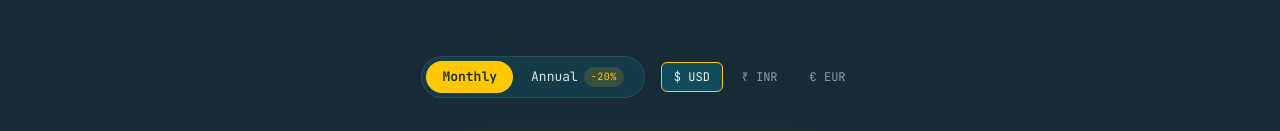
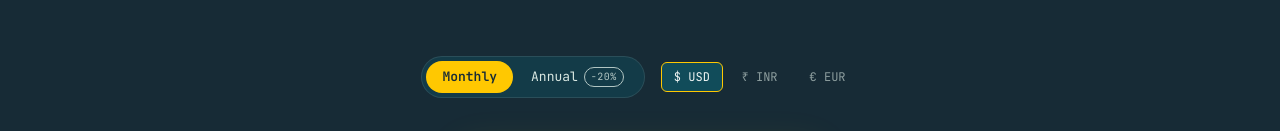
Before and after one commit to rudraXWork/NexusAI, a Next.js app: page / in a window 1280 px wide. Shown: the part 3435-3566 px from the top of the page. Built offline with nearby package versions, Linux system fonts and the light colour scheme.

Commit message:
style(pricing): update discount badge styles

```diff
--- a/app/components/PricingSection.tsx
+++ b/app/components/PricingSection.tsx
@@ -200,12 +200,14 @@ export default function PricingSection() {
                 style={{
                   fontFamily: 'var(--font-jetbrains)',
                   fontSize: 10,
-                  color: 'var(--forsythia)',
-                  background: 'rgba(255,200,1,0.15)',
-                  padding: '2px 7px',
+                  color: 'inherit',
+                  background: 'transparent',
+                  border: '1px solid currentColor',
+                  padding: '1px 6px',
                   borderRadius: 9999,
                   letterSpacing: '0.05em',
                   lineHeight: 1.6,
+                  opacity: 0.8,
                 }}
               >
                 -20%
```
